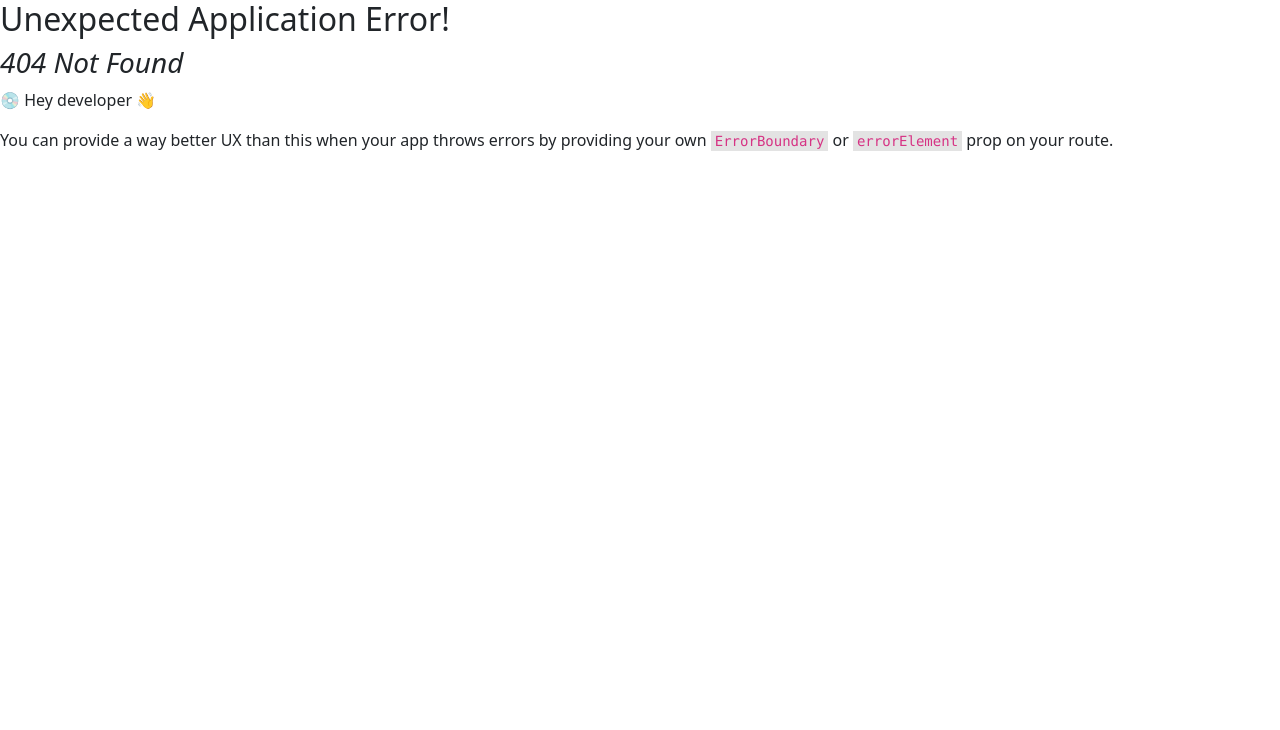
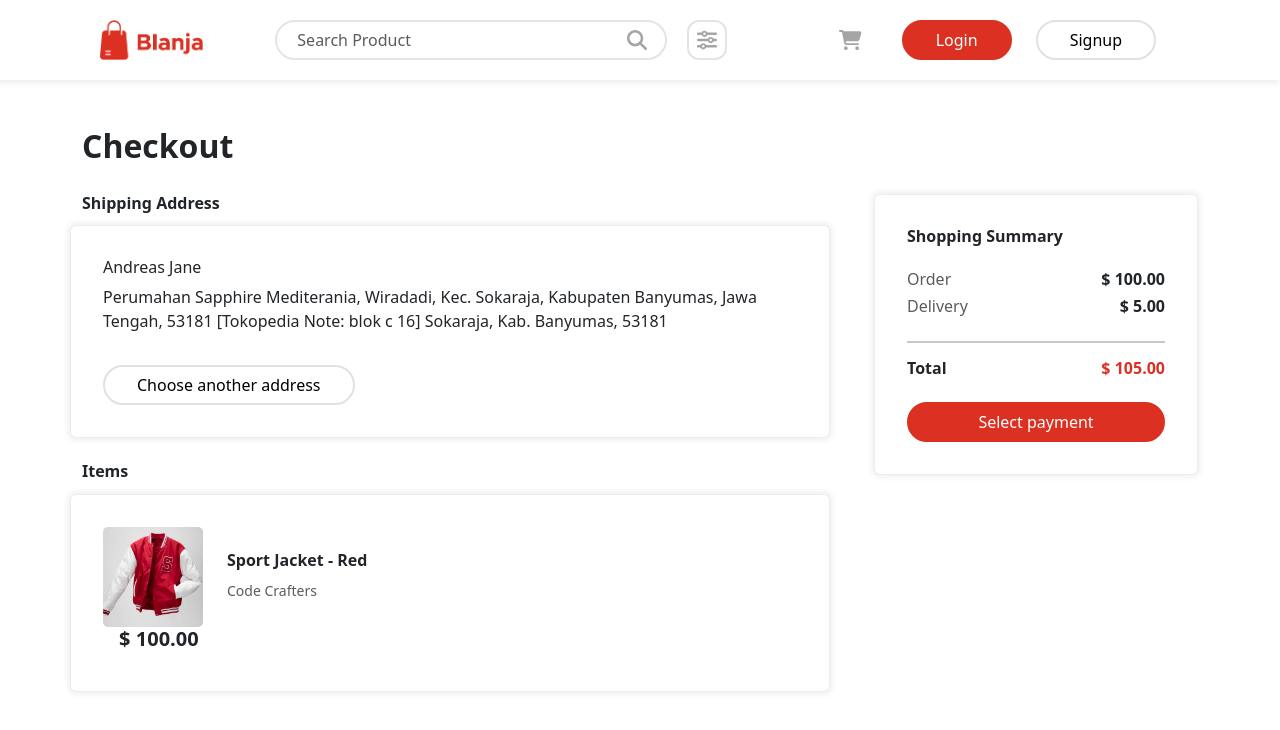
Before and after one commit to suprayogo/Blanja-Web, a React (Create React App) app: page /checkout in a window 1280 px wide. Before the commit this address had no page. Shown: the top 730 px of the page. Built offline with nearby package versions, Linux system fonts and the light colour scheme.

Commit message:
[ADD] checkout page

```diff
--- a/src/App.jsx
+++ b/src/App.jsx
@@ -12,6 +12,7 @@ import Login from "./pages/Login";
 import LoginSeller from "./pages/LoginSeller";
 import Products from "./pages/Products";
 import Detail from "./pages/Detail";
+import Checkout from "./pages/Checkout";
 
 import { library } from "@fortawesome/fontawesome-svg-core";
 import {
@@ -62,6 +63,10 @@ const router = createBrowserRouter([
     path: "/detail",
     element: <Detail />,
   },
+  {
+    path: "/checkout",
+    element: <Checkout />,
+  },
 ]);
 
 function App() {
--- /dev/null
+++ b/src/pages/Checkout.jsx
@@ -0,0 +1,108 @@
+import "../style/pages/Checkout.scss";
+
+import React from "react";
+import Navbar from "../components/Navbar";
+
+function Checkout() {
+  return (
+    <div className="Checkout">
+      <Navbar />
+
+      <section id="content-checkout" className="container">
+        <div className="row mb-3">
+          <h2 className="fw-bold lh-1">Checkout</h2>
+        </div>
+        <div className="row mt-4">
+          <div className="col-md-8">
+            <div className="row mb-4">
+              <h6 className="fw-bold">Shipping Address</h6>
+              <div id="card-shipping" className="card mt-1">
+                <div className="card-body">
+                  <h6 className="card-title">Andreas Jane</h6>
+                  <p className="card-text">
+                    Perumahan Sapphire Mediterania, Wiradadi, Kec. Sokaraja,
+                    Kabupaten Banyumas, Jawa Tengah, 53181 [Tokopedia Note: blok
+                    c 16] Sokaraja, Kab. Banyumas, 53181
+                  </p>
+                  <button
+                    id="btn-address"
+                    type="button"
+                    className="btn btn-light border-2 border rounded-pill"
+                  >
+                    Choose another address
+                  </button>
+                </div>
+              </div>
+            </div>
+            <div className="row mt-4">
+              <h6 className="fw-bold">Items</h6>
+              <div id="card-items" className="card mt-1">
+                <div className="card-body">
+                  <div className="row d-flex align-items-center">
+                    <div className="col-auto">
+                      <img
+                        className="img-product"
+                        src="./assets/img/red-jacket-1.jpg"
+                        alt="Image Product"
+                      />
+                    </div>
+                    <div className="col-md-8">
+                      <h6 className="card-title fw-bold">Sport Jacket - Red</h6>
+                      <small className="text-muted">Code Crafters</small>
+                    </div>
+                    <div className="col-md-2 text-end">
+                      <h5 className="card-title fw-bold">$ 100.00</h5>
+                    </div>
+                  </div>
+                </div>
+              </div>
+            </div>
+          </div>
+          <div className="col-md-4">
+            <div id="card-summary" className="card">
+              <div className="card-body">
+                <h6 className="card-title fw-bold">Shopping Summary</h6>
+                <div className="row mt-4 justify-content-between">
+                  <div className="col-auto">
+                    <h6 className="fw-normal text-muted">Order</h6>
+                  </div>
+                  <div className="col-auto">
+                    <h6 className="fw-bold">$ 100.00</h6>
+                  </div>
+                </div>
+                <div className="row justify-content-between">
+                  <div className="col-auto">
+                    <h6 className="fw-normal text-muted">Delivery</h6>
+                  </div>
+                  <div className="col-auto">
+                    <h6 className="fw-bold">$ 5.00</h6>
+                  </div>
+                </div>
+                <hr className="solid" style={{ borderTop: "2px solid" }} />
+                <div className="row justify-content-between">
+                  <div className="col-auto">
+                    <h6 className="fw-bold">Total</h6>
+                  </div>
+                  <div className="col-auto">
+                    <h6 className="fw-bold" style={{ color: "#db3022" }}>
+                      $ 105.00
+                    </h6>
+                  </div>
+                </div>
+                <button
+                  id="btn-payment"
+                  type="button"
+                  className="btn btn-primary mt-3 border-2 border rounded-pill"
+                >
+                  Select payment
+                </button>
+              </div>
+            </div>
+          </div>
+        </div>
+      </section>
+    </div>
+  );
+}
+
+export default Checkout;
--- /dev/null
+++ b/src/style/pages/Checkout.scss
@@ -0,0 +1,58 @@
+$primary-color: #db3022;
+$primary-color-hover: #cc2b1d;
+
+.Checkout {
+  #content-checkout {
+    margin-top: 50px;
+    margin-bottom: 25px;
+  }
+
+  .card {
+    padding: 1rem;
+    box-shadow: 0 0 6px 2px rgba(0, 0, 0, 0.07);
+    border-color: rgba(0, 0, 0, 0.07);
+  }
+
+  #card-shipping {
+    margin-right: 2rem;
+
+    #btn-address {
+      padding-left: 2rem;
+      padding-right: 2rem;
+      margin-top: 1rem;
+      background-color: white;
+    }
+
+    #btn-address:hover {
+      background-color: rgb(228, 228, 228);
+    }
+  }
+
+  #card-items {
+    .img-product {
+      width: 100px;
+      height: 100px;
+      object-fit: cover;
+      object-position: center;
+      border-radius: 5px;
+    }
+  }
+
+  #card-summary {
+    margin-left: 2rem;
+
+    .btn-primary {
+      background-color: $primary-color;
+      border-color: $primary-color !important;
+    }
+
+    .btn-primary:hover {
+      background-color: $primary-color-hover;
+      border-color: $primary-color-hover;
+    }
+
+    #btn-payment {
+      width: 100%;
+    }
+  }
+}
```
